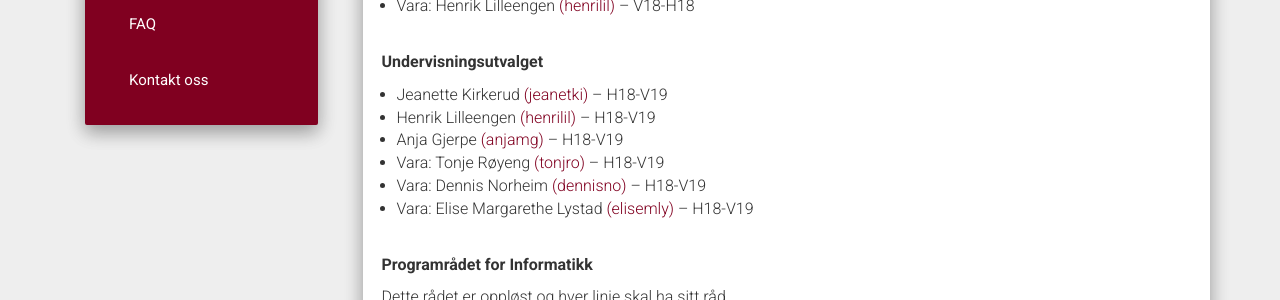
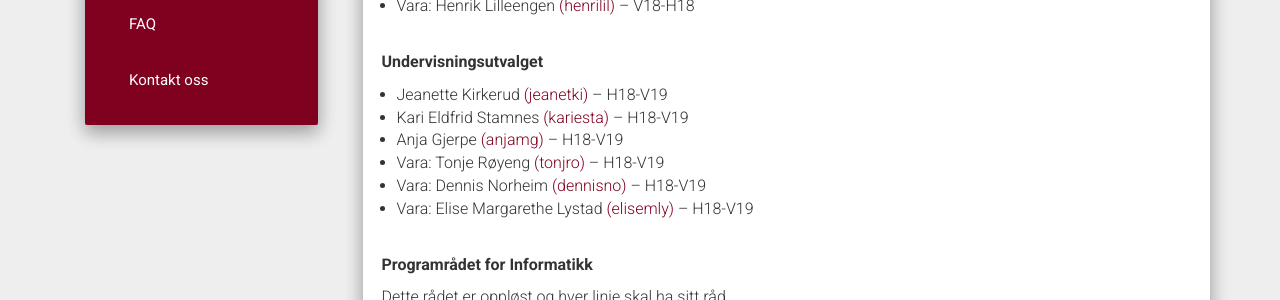
Before and after one commit to fui/fui.github.io, a Jekyll site: the page built from representatives.md, in a window 1280 px wide. Shown: the part 546-846 px from the top of the page. Built offline with Jekyll 4.4.1, drawn with Linux system fonts in a browser that asks for light colours; nearby versions of some CDN libraries.

Commit message:
Updated UU-representatives

```diff
--- a/representatives.md
+++ b/representatives.md
@@ -23,7 +23,7 @@ UiO-brukernavnet står i parantes etter representantens navn. Ønsker du å kont
 
 **Undervisningsutvalget**
 * Jeanette Kirkerud [(jeanetki)](mailto:jeanetki@ulrik.uio.no) – H18-V19
-* Henrik Lilleengen [(henrilil)](mailto:henrilil@ulrik.uio.no) – H18-V19
+* Kari Eldfrid Stamnes [(kariesta)](mailto:kariesta@ulrik.uio.no) – H18-V19
 * Anja Gjerpe [(anjamg)](mailto:anjamg@ulrik.uio.no) – H18-V19
 * Vara: Tonje Røyeng [(tonjro)](mailto:tonjro@ulrik.uio.no) – H18-V19
 * Vara: Dennis Norheim [(dennisno)](mailto:dennisno@ulrik.uio.no) – H18-V19
```
